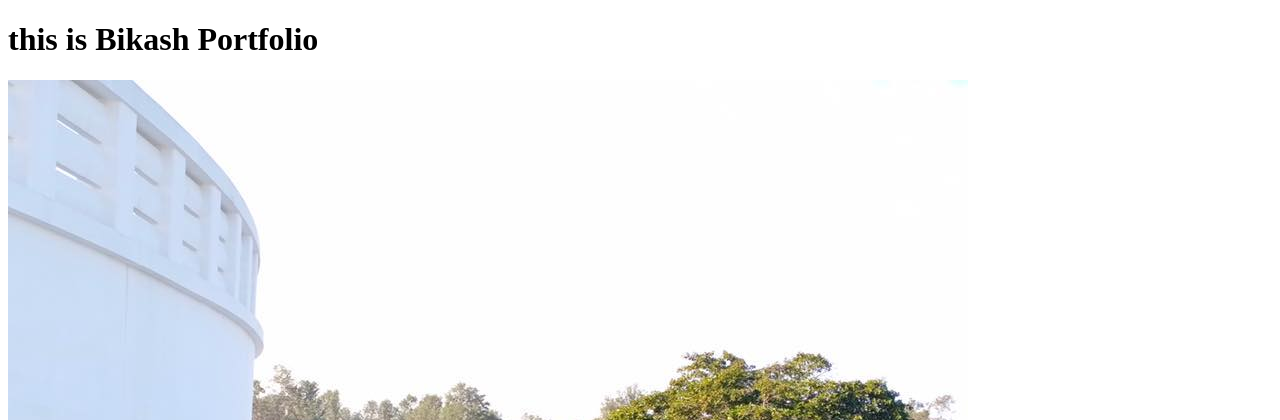
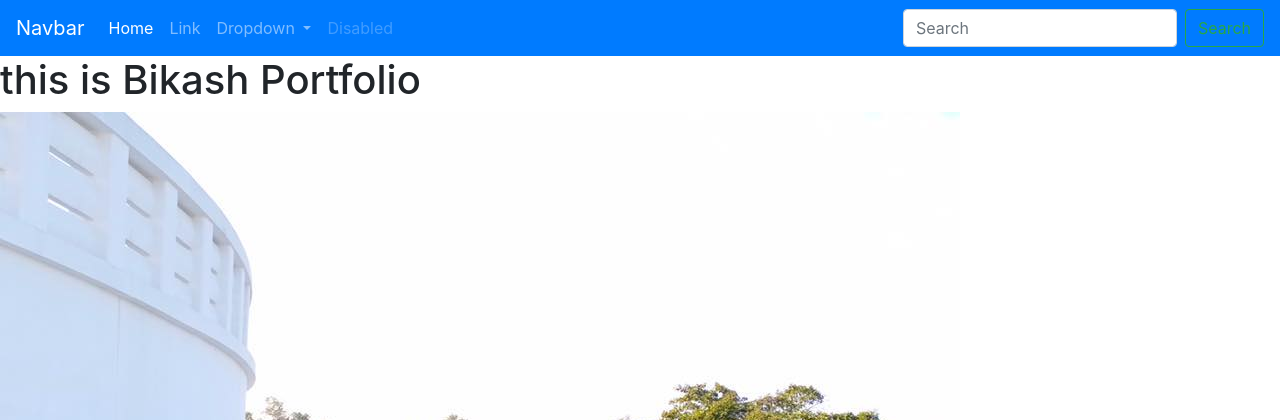
Before and after one commit to biikashsubedi/django3-portfolio-webdevelopment, a Django app: page / in a window 1280 px wide. Shown: the top 420 px of the page. Run offline with Django 3.2, Linux system fonts and the light colour scheme; data comes from the database, SQL or seed files in the repository; some libraries are stand-ins or nearby versions.

Commit message:
cleaning Web

```diff
--- a/blog/urls.py
+++ b/blog/urls.py
@@ -1,7 +1,9 @@
 from django.urls import path
 from . import views
 
+app_name = 'blog'
 
 urlpatterns = [
-    path('', views.all_blog, name='blog')
+    path('', views.all_blog, name='blog'),
+    path('<int:blog_id>/', views.detail, name='detail'),
 ]
--- a/blog/views.py
+++ b/blog/views.py
@@ -1,6 +1,10 @@
-from django.shortcuts import render
+from django.shortcuts import render, get_object_or_404
 from .models import Blog
 
 def all_blog(request):
     all_blogs = Blog.objects.all()
     return render(request, 'blog/index.html', {'blogs': all_blogs})
+
+def detail(request, blog_id):
+    blog = get_object_or_404(Blog, pk=blog_id)
+    return render(request, 'blog/detail.html', {'blog':blog})
--- a/portfolio/models.py
+++ b/portfolio/models.py
@@ -5,3 +5,6 @@ class Project(models.Model):
     description = models.CharField(max_length=250)
     image = models.ImageField(upload_to='portfolio/images/')
     url = models.URLField(blank=True)
+
+    def __str__(self):
+        return self.title
--- /dev/null
+++ b/portfolio/templates/portfolio/base.html
@@ -0,0 +1,72 @@
+<!doctype html>
+<html lang="en">
+<head>
+    <!-- Required meta tags -->
+    <meta charset="utf-8">
+    <meta name="viewport" content="width=device-width, initial-scale=1, shrink-to-fit=no">
+
+    <!-- Bootstrap CSS -->
+    <link rel="stylesheet" href="https://stackpath.bootstrapcdn.com/bootstrap/4.5.0/css/bootstrap.min.css"
+          integrity="sha384-9aIt2nRpC12Uk9gS9baDl411NQApFmC26EwAOH8WgZl5MYYxFfc+NcPb1dKGj7Sk" crossorigin="anonymous">
+
+    <title>Personal Portfolio: Django3 Web Development</title>
+</head>
+<body>
+
+<nav class="navbar navbar-expand-lg navbar-dark bg-primary">
+  <a class="navbar-brand" href="#">Navbar</a>
+  <button class="navbar-toggler" type="button" data-toggle="collapse" data-target="#navbarSupportedContent" aria-controls="navbarSupportedContent" aria-expanded="false" aria-label="Toggle navigation">
+    <span class="navbar-toggler-icon"></span>
+  </button>
+
+  <div class="collapse navbar-collapse" id="navbarSupportedContent">
+    <ul class="navbar-nav mr-auto">
+      <li class="nav-item active">
+        <a class="nav-link" href="#">Home <span class="sr-only">(current)</span></a>
+      </li>
+      <li class="nav-item">
+        <a class="nav-link" href="#">Link</a>
+      </li>
+      <li class="nav-item dropdown">
+        <a class="nav-link dropdown-toggle" href="#" id="navbarDropdown" role="button" data-toggle="dropdown" aria-haspopup="true" aria-expanded="false">
+          Dropdown
+        </a>
+        <div class="dropdown-menu" aria-labelledby="navbarDropdown">
+          <a class="dropdown-item" href="#">Action</a>
+          <a class="dropdown-item" href="#">Another action</a>
+          <div class="dropdown-divider"></div>
+          <a class="dropdown-item" href="#">Something else here</a>
+        </div>
+      </li>
+      <li class="nav-item">
+        <a class="nav-link disabled" href="#" tabindex="-1" aria-disabled="true">Disabled</a>
+      </li>
+    </ul>
+    <form class="form-inline my-2 my-lg-0">
+      <input class="form-control mr-sm-2" type="search" placeholder="Search" aria-label="Search">
+      <button class="btn btn-outline-success my-2 my-sm-0" type="submit">Search</button>
+    </form>
+  </div>
+</nav>
+
+
+{% block content %}
+
+{% endblock %}
+
+
+
+
+<!-- Optional JavaScript -->
+<!-- jQuery first, then Popper.js, then Bootstrap JS -->
+<script src="https://code.jquery.com/jquery-3.5.1.slim.min.js"
+        integrity="sha384-DfXdz2htPH0lsSSs5nCTpuj/zy4C+OGpamoFVy38MVBnE+IbbVYUew+OrCXaRkfj"
+        crossorigin="anonymous"></script>
+<script src="https://cdn.jsdelivr.net/npm/popper.js@1.16.0/dist/umd/popper.min.js"
+        integrity="sha384-Q6E9RHvbIyZFJoft+2mJbHaEWldlvI9IOYy5n3zV9zzTtmI3UksdQRVvoxMfooAo"
+        crossorigin="anonymous"></script>
+<script src="https://stackpath.bootstrapcdn.com/bootstrap/4.5.0/js/bootstrap.min.js"
+        integrity="sha384-OgVRvuATP1z7JjHLkuOU7Xw704+h835Lr+6QL9UvYjZE3Ipu6Tp75j7Bh/kR0JKI"
+        crossorigin="anonymous"></script>
+</body>
+</html>
--- a/portfolio/templates/portfolio/index.html
+++ b/portfolio/templates/portfolio/index.html
@@ -1,11 +1,6 @@
+{% extends 'portfolio/base.html' %}
+{% block content %}
 
-<!DOCTYPE html>
-<html lang="en">
-<head>
-    <meta charset="UTF-8">
-    <title>Personal Portfolio Website</title>
-</head>
-<body>
 
 <h1>this is Bikash Portfolio</h1>
 
@@ -24,5 +19,4 @@
 
 {% endfor %}
 
-</body>
-</html>
+{% endblock %}
```
Also changed, not shown: blog/models.py (+5 -2 lines), blog/templates/blog/detail.html (added, +16 -0 lines), blog/templates/blog/index.html (+16 -0 lines), blog/migrations/0002_auto_20200628_0942.py (added), db.sqlite3.
